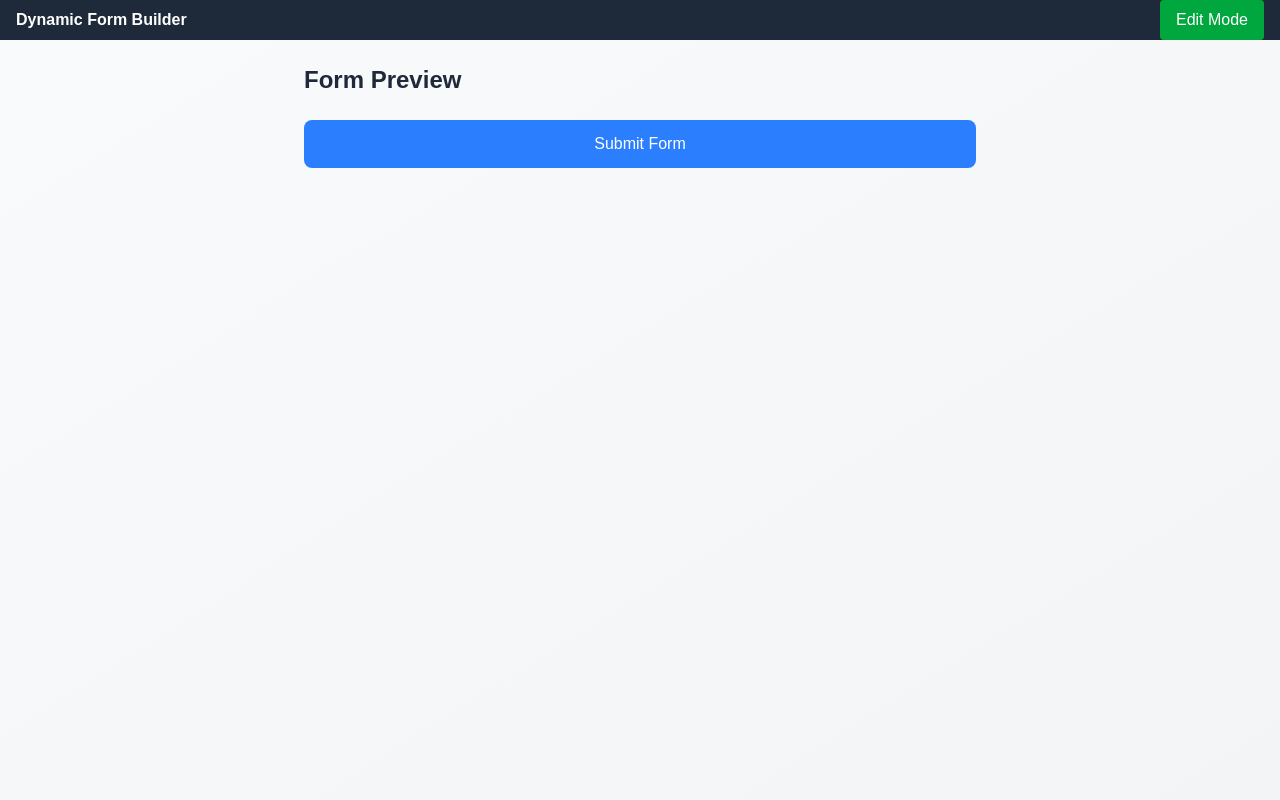
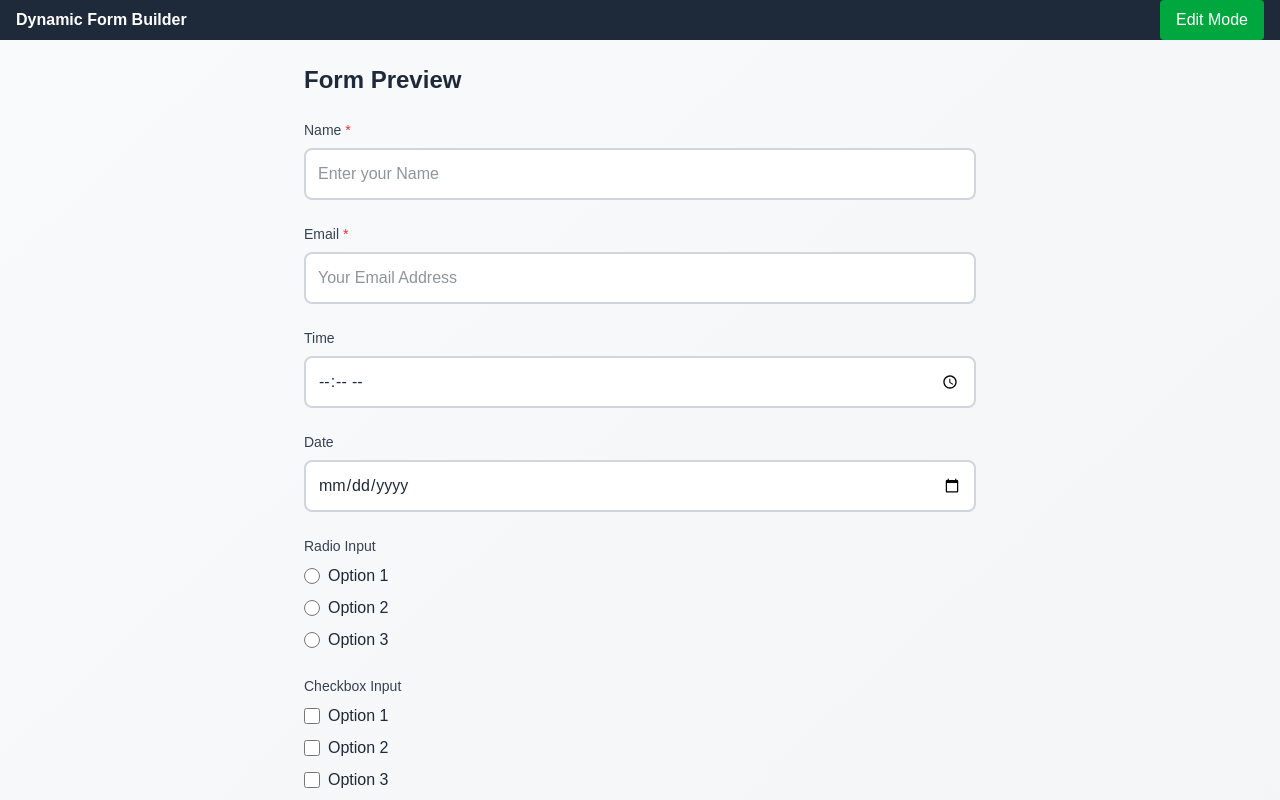
Before and after one commit to AyshaUrmi0/dynamic_form_builder, a Next.js app: page / in a window 1280 px wide. Both pictures are taken after a click on the button "Preview Mode". Shown: the top 800 px of the page. Built offline with nearby package versions, Linux system fonts and the light colour scheme.

Commit message:
improve initial field loading in Home component

```diff
--- a/app/page.tsx
+++ b/app/page.tsx
@@ -176,12 +176,16 @@ export default function Home() {
   const [fields, setFields] = useState<any[]>([])
   const [selectedField, setSelectedField] = useState<any>(null)
   const [isPreviewMode, setIsPreviewMode] = useState(false)
-  const [formData, setFormData] = useState<any>({})
+  const [formValues, setFormValues] = useState<any>({})
   const [isSubmitted, setIsSubmitted] = useState(false)
   const [isMounted, setIsMounted] = useState(false)
 
   useEffect(() => {
     setIsMounted(true)
+    // Load initial fields from JSON schema
+    if (formData.fields && formData.fields.length > 0) {
+      setFields(formData.fields)
+    }
   }, [])
 
   const handleDragEnd = (event: any) => {
@@ -267,11 +271,11 @@ export default function Home() {
     e.preventDefault()
     setIsSubmitted(true)
     // In a real app, you would send this data to a server
-    console.log('Form submitted with data:', formData)
+    console.log('Form submitted with data:', formValues)
   }
 
   const handleInputChange = (fieldName: string, value: any) => {
-    setFormData((prev: any) => ({ ...prev, [fieldName]: value }))
+    setFormValues((prev: any) => ({ ...prev, [fieldName]: value }))
   }
 
   if (!isMounted) {
@@ -339,7 +343,7 @@ export default function Home() {
                       <PreviewField
                         key={field.id}
                         field={field}
-                        value={formData[field.name] || ''}
+                        value={formValues[field.name] || ''}
                         onChange={(value) => handleInputChange(field.name, value)}
                       />
                     ))}
@@ -354,11 +358,11 @@ export default function Home() {
                 )}
 
                 {/* Show submitted data */}
-                {isSubmitted && Object.keys(formData).length > 0 && (
+                {isSubmitted && Object.keys(formValues).length > 0 && (
                   <div className="mt-8 bg-white p-6 rounded-lg border border-gray-200">
                     <h3 className="text-lg font-semibold mb-4 text-gray-800">Submitted Data</h3>
                     <div className="space-y-2">
-                      {Object.entries(formData).map(([key, value]) => (
+                      {Object.entries(formValues).map(([key, value]) => (
                         <div key={key} className="flex justify-between py-2 border-b border-gray-100">
                           <span className="font-medium text-gray-600">{key}:</span>
                           <span className="text-gray-800">{String(value)}</span>
--- a/component/SidebarLeft.tsx
+++ b/component/SidebarLeft.tsx
@@ -22,37 +22,19 @@ export default function SidebarLeft() {
     setIsMounted(true)
   }, [])
 
-  if (!isMounted) {
-    return (
-      <aside className="w-48 border-r border-gray-300 p-4 bg-gray-50">
-        <h2 className="font-semibold mb-4 text-gray-800 text-lg">Form Fields</h2>
-        <div className="space-y-3">
-          {fieldTypes.map((field) => (
-            <div
-              key={field.type}
-              className="p-3 border-2 border-gray-300 rounded-lg bg-white text-gray-800 font-medium"
-            >
-              {field.label}
-            </div>
-          ))}
-        </div>
-      </aside>
-    )
-  }
-
   return (
     <aside className="w-48 border-r border-gray-300 p-4 bg-gray-50">
       <h2 className="font-semibold mb-4 text-gray-800 text-lg">Form Fields</h2>
       <div className="space-y-3">
         {fieldTypes.map((field) => (
-          <DraggableField key={field.type} field={field} />
+          <DraggableField key={field.type} field={field} isMounted={isMounted} />
         ))}
       </div>
     </aside>
   )
 }
 
-function DraggableField({ field }: { field: { type: string; label: string } }) {
+function DraggableField({ field, isMounted }: { field: { type: string; label: string }, isMounted: boolean }) {
   const {
     attributes,
     listeners,
@@ -71,6 +53,15 @@ function DraggableField({ field }: { field: { type: string; label: string } }) {
     transform: `translate3d(${transform.x}px, ${transform.y}px, 0)`,
   } : undefined;
 
+  // Show static version during SSR, draggable version after hydration
+  if (!isMounted) {
+    return (
+      <div className="p-3 border-2 border-gray-300 rounded-lg bg-white text-gray-800 font-medium">
+        {field.label}
+      </div>
+    )
+  }
+
   return (
     <div
       ref={setNodeRef}
```
